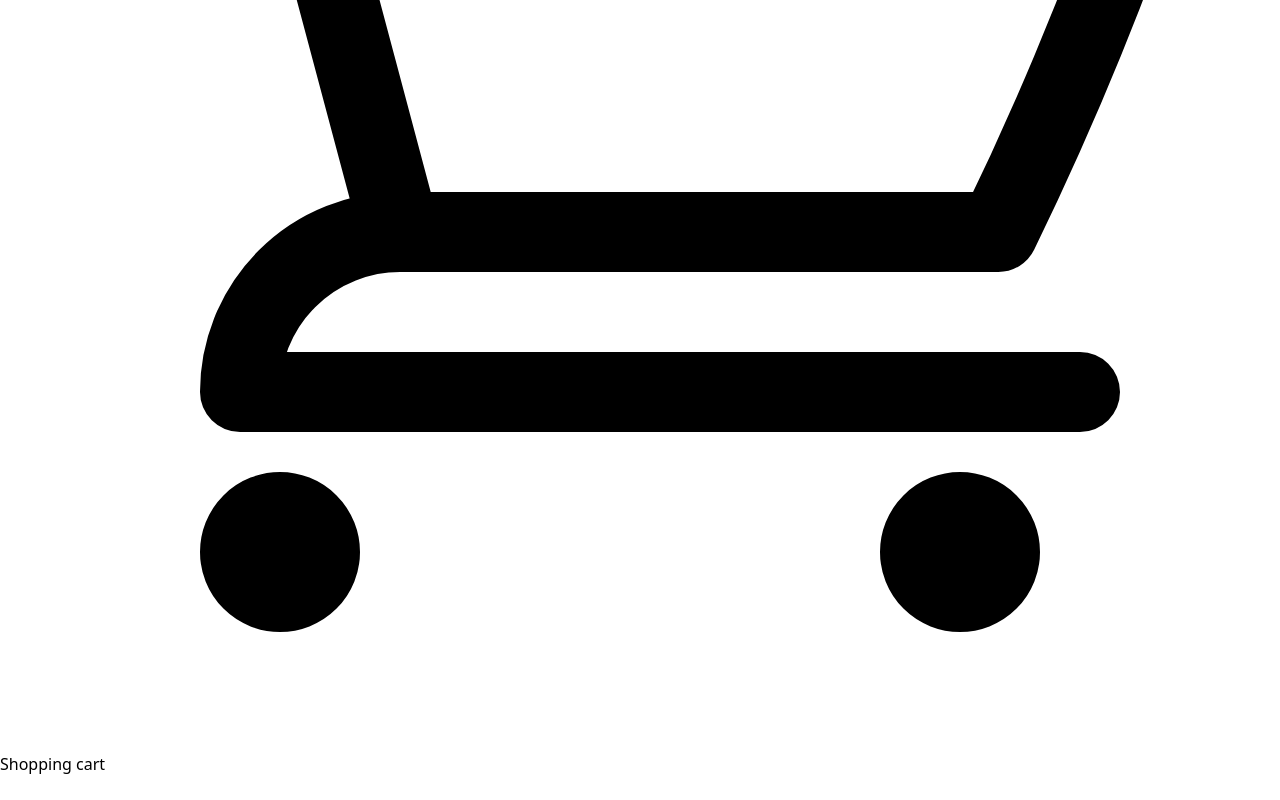
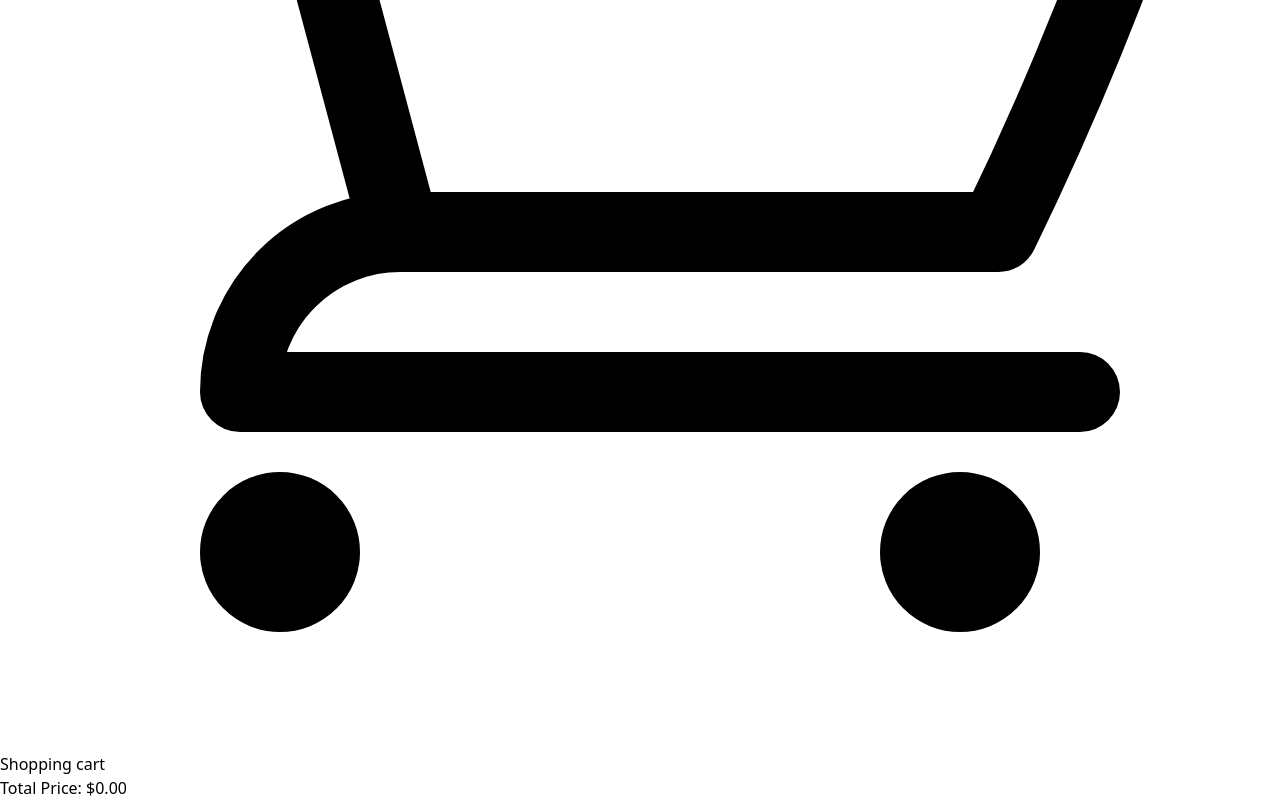
Before and after one commit to kauai-ian/shopping-cart-react, a React (Vite) app: page /cart in a window 1280 px wide. Shown: the part 707-1507 px from the top of the page. Before the commit the page ends 1483 px from the top, so only its background shows below. Built offline with nearby package versions, Linux system fonts and the light colour scheme.

Commit message:
readme, total price, button active addtocart

```diff
--- a/src/components/CartItem.tsx
+++ b/src/components/CartItem.tsx
@@ -13,7 +13,7 @@ function Item({ id, quantity }: CartItem) {
         <img src={item.image} alt={item.title} className="w-16 h-auto" />
         <div className=" ">
           <p className="font-semibold">{item.title}</p>
-          <p>${item.price}</p>
+          <p>${parseFloat(item.price).toFixed(2)}</p>
         </div>
       </div>
       <div className="flex items-center">
--- a/src/components/StoreItem.tsx
+++ b/src/components/StoreItem.tsx
@@ -40,7 +40,7 @@ const StoreItem: FC<StoreItemProps> = ({
           ))}
         </select>
         <button
-          className="bg-yellow-200 p-2 rounded-lg"
+          className="bg-yellow-200 p-2 rounded-lg active:bg-blue-500"
           onClick={() => handleAddToCart(id)}
         >
           Add to Cart
--- a/src/pages/cart.tsx
+++ b/src/pages/cart.tsx
@@ -4,6 +4,10 @@ import CartItem from "../components/CartItem";
 
 export function Cart() {
   const { cartItems } = useShoppingCart();
+
+  const totalPrice = cartItems.reduce((acc, {quantity, price}) => {
+    return acc + quantity * parseFloat(price)
+  }, 0)
   return (
     <>
       <Navbar />
@@ -25,6 +29,9 @@ export function Cart() {
               ))}
           </ul>
         </div>
+        <div className="mt-4 text-xl font-semibold">
+          Total Price: ${totalPrice.toFixed(2)}
+        </div>
       </div>
     </>
   );
--- a/src/pages/store.tsx
+++ b/src/pages/store.tsx
@@ -56,7 +56,7 @@ export function Store() {
   return (
     <>
       <Navbar />
-      <h1 className="text-center">Store </h1>
+      <h1 className="text-center text-4xl mt-4">Store </h1>
       <div className=" gap-4 p-2 grid md:grid-cols-4 sm:grid-cols-1">
         {isLoading
           ? loadingArray.map((index) => <Loading key={index} />)
```
